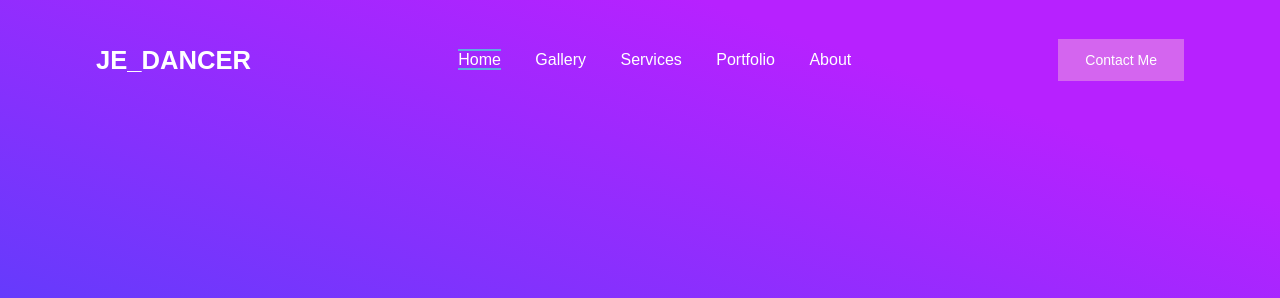
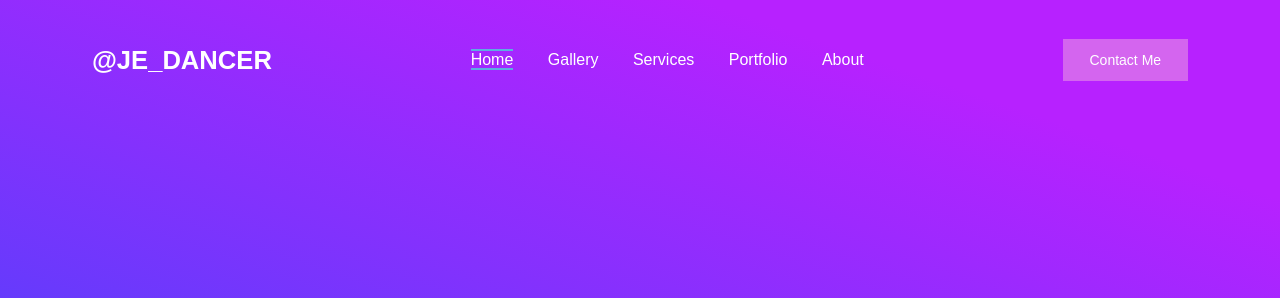
Before and after one commit to jedancerstar/143.github.io, a plain HTML site: page index.html in a window 1280 px wide. Shown: the top 298 px of the page. Drawn offline with Linux system fonts and the light colour scheme; a web font is replaced by a local one.

Commit message:
Update index.html
@

```diff
--- a/index.html
+++ b/index.html
@@ -13,7 +13,7 @@
 	<header>
 		<nav class="navbar">
 			<div class="logo">
-				<a href="#"target="_blank">JE_DANCER</a>
+				<a href="#"target="_blank">@JE_DANCER</a>
 				</div>
 				<div class="menu">
 					<ul>
```
